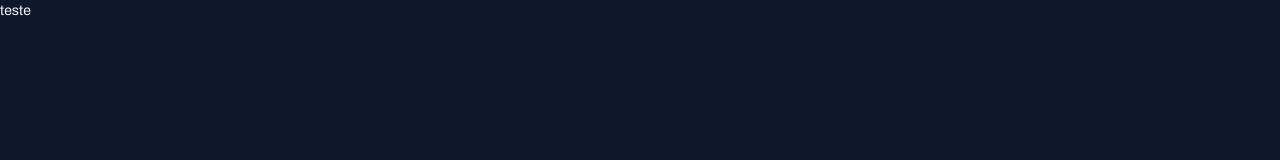
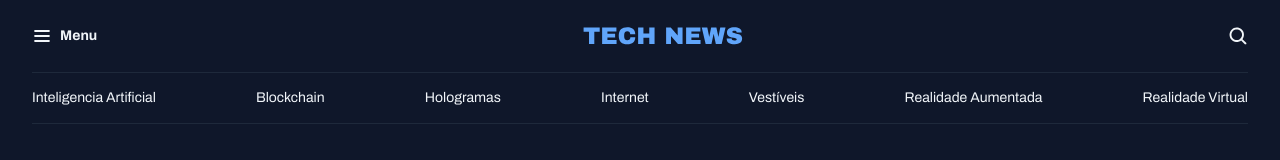
Before and after one commit to leodolago/tech-news, a plain HTML site: page index.html in a window 1280 px wide. Drawn offline with Linux system fonts and the light colour scheme.

Commit message:
Add header

```diff
--- a/index.html
+++ b/index.html
@@ -10,6 +10,28 @@
   <link rel="stylesheet" href="./styles/index.css">
 </head>
 <body>
-  teste
+  <header class="container">
+    <nav id="primary" class="grid grid-flow-col">
+      <div>
+        <img src="assets/icons/List.svg" alt="Icone de menu">
+        <strong>Menu</strong>
+      </div>
+      <div>
+        <img src="assets/Logo.svg" alt="Tech News logo">
+      </div>
+      <div>
+        <img src="assets/icons/MagnifyingGlass.svg" alt="Icone de lupa para pesquisa">
+      </div>
+    </nav>
+    <nav id="secondary" class="grid grid-flow-col">
+      <a href="#">Inteligencia Artificial</a>
+      <a href="#">Blockchain</a>
+      <a href="#">Hologramas</a>
+      <a href="#">Internet</a>
+      <a href="#">Vestíveis</a>
+      <a href="#">Realidade Aumentada</a>
+      <a href="#">Realidade Virtual</a>
+    </nav>
+  </header>
 </body>
 </html>
--- a/styles/global.css
+++ b/styles/global.css
@@ -39,3 +39,18 @@ a:hover {
 h1, h2, h3 {
   font: inherit;
 }
+
+.container {
+  max-width: 1280px;
+  padding-inline: 32px;
+  margin-inline: auto;
+}
+
+/* Utility first */
+.grid {
+  display: grid;
+}
+
+.grid-flow-col {
+  grid-auto-flow: column;
+}
--- /dev/null
+++ b/styles/header.css
@@ -0,0 +1,25 @@
+#primary {
+  padding-block: 20px;
+
+  div {
+    display: flex;
+    align-items: center;
+    gap: 8px;
+  }
+
+  /* nesting css */
+  div:nth-child(2) {
+    margin-inline: auto;
+  }
+
+  div:nth-child(3) {
+    justify-self: end;
+  }
+}
+
+#secondary {
+  padding-block: 14px;
+  border: 1px solid var(--stroke-color);
+  border-inline: none;
+  justify-content: space-between;
+}
--- a/styles/index.css
+++ b/styles/index.css
@@ -1 +1,2 @@
 @import url(global.css);
+@import url(header.css);
```
